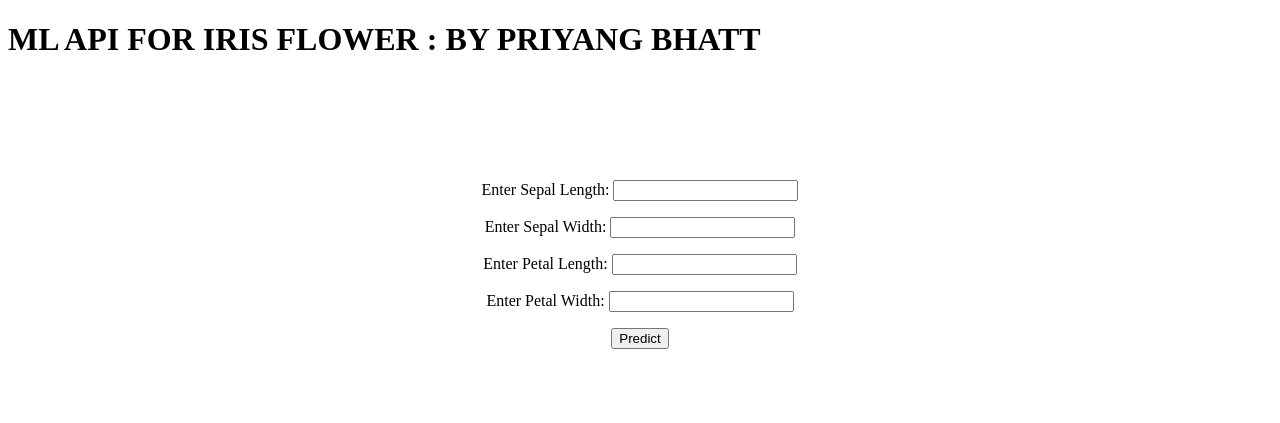
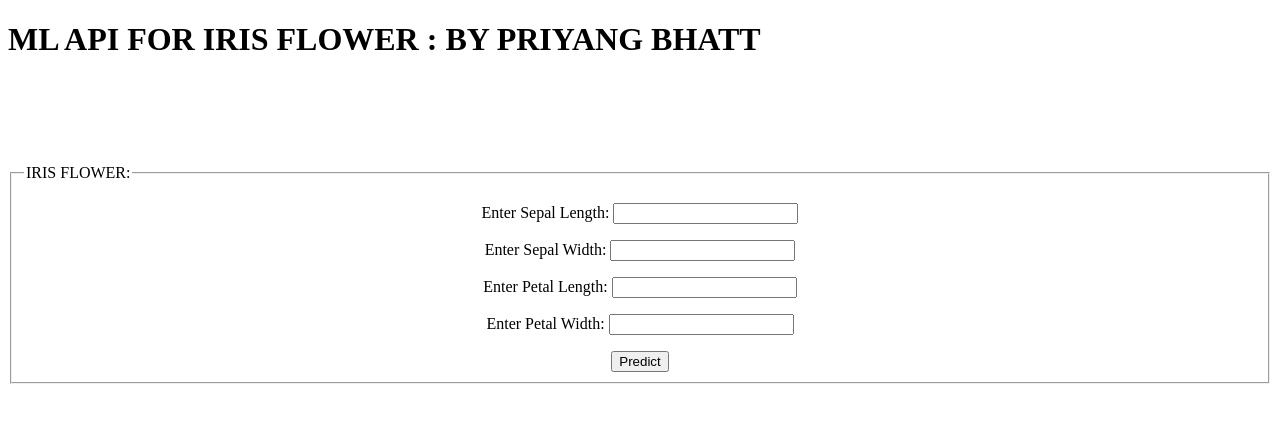
Before and after one commit to DataThinkers/iris-api-pb, a Flask app: page / in a window 1280 px wide. Shown: the top 423 px of the page. Run offline with Flask 2, Linux system fonts and the light colour scheme; parts of the project's set-up code (start-up, migrations or seed data) failed here and were passed over.

Commit message:
Update index.html

```diff
--- a/templates/index.html
+++ b/templates/index.html
@@ -17,12 +17,16 @@
        <marquee><h1 align="center"> <font color="red">Iris Flower Classfication </font></h1></marquee>
      <!-- Main Input For Receiving Query to our ML -->
      <center>
+    <fieldset>
+    <legend>IRIS FLOWER:</legend>
     <form action="{{ url_for('predict')}}"method="post">
         <p>Enter Sepal Length: <input type="text" name="sl",required="required"></p>
         <p>Enter Sepal Width: <input type="text" name="sw",required="required"></p>
         <p>Enter Petal Length: <input type="text" name="pl",required="required"></p>
         <p>Enter Petal Width: <input type="text" name="pw",required="required"></p>
         <button type="submit" class="btn btn-primary btn-block btn-large">Predict</button>
+     </fieldset>
+
     </form>
     <center>
 
```
